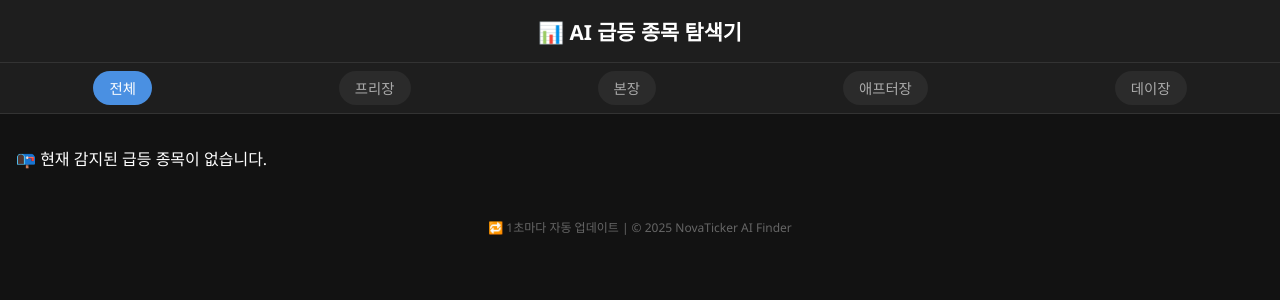
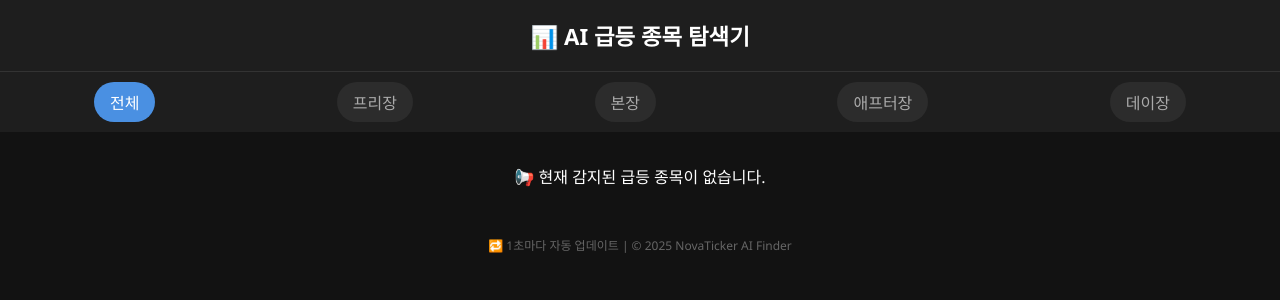
Before and after one commit to novaticker/Aifinder, a Flask app: page / in a window 1280 px wide. Shown: the top 300 px of the page. Run offline with Flask 3, Linux system fonts and the light colour scheme; data that the repository does not hold is empty; parts of the project's set-up code (start-up, migrations or seed data) failed here and were passed over.

Commit message:
Update index.html

```diff
--- a/templates/index.html
+++ b/templates/index.html
@@ -10,13 +10,14 @@
       font-family: 'Segoe UI', sans-serif;
       background-color: #121212;
       color: #fff;
+      -webkit-font-smoothing: antialiased;
     }
 
     header {
       background-color: #1e1e1e;
-      padding: 1rem;
+      padding: 1.2rem;
       text-align: center;
-      font-size: 1.3rem;
+      font-size: 1.4rem;
       font-weight: bold;
       color: #ffffff;
       border-bottom: 1px solid #333;
@@ -26,18 +27,20 @@
       display: flex;
       justify-content: space-around;
       background-color: #1e1e1e;
-      padding: 0.5rem 0;
-      border-bottom: 1px solid #333;
+      padding: 0.6rem 0.2rem;
+      overflow-x: auto;
     }
 
     .tab {
-      background-color: #2b2b2b;
+      background-color: #2c2c2c;
       color: #aaa;
-      padding: 0.4rem 1rem;
+      padding: 0.5rem 1rem;
       border-radius: 20px;
-      font-size: 0.9rem;
+      font-size: 1rem;
       cursor: pointer;
+      white-space: nowrap;
       border: none;
+      margin: 0 4px;
     }
 
     .tab.active {
@@ -51,35 +54,37 @@
 
     .card {
       background-color: #1e1e1e;
-      border-radius: 10px;
+      border-radius: 12px;
       padding: 1rem;
-      margin-bottom: 0.8rem;
-      box-shadow: 0 1px 3px rgba(0,0,0,0.5);
+      margin-bottom: 1rem;
+      box-shadow: 0 1px 4px rgba(0,0,0,0.5);
       border: 1px solid #2b2b2b;
     }
 
     .symbol {
-      font-size: 1.1rem;
+      font-size: 1.2rem;
       font-weight: bold;
       color: #ffffff;
+      margin-bottom: 0.3rem;
     }
 
     .percent {
-      font-size: 1rem;
+      font-size: 1.1rem;
       font-weight: bold;
       color: #e74c3c;
+      margin-left: 6px;
     }
 
     .summary {
       margin-top: 0.4rem;
-      font-size: 0.95rem;
+      font-size: 0.96rem;
       color: #ccc;
     }
 
     .meta {
       font-size: 0.8rem;
       color: #888;
-      margin-top: 0.3rem;
+      margin-top: 0.5rem;
     }
 
     footer {
@@ -141,7 +146,7 @@
         const filtered = currentPhase === "all" ? data : data.filter(item => item.phase === currentPhase);
 
         if (filtered.length === 0) {
-          container.innerHTML = "<p>📭 현재 감지된 급등 종목이 없습니다.</p>";
+          container.innerHTML = "<p style='text-align:center;'>📢 현재 감지된 급등 종목이 없습니다.</p>";
           return;
         }
 
@@ -149,14 +154,14 @@
           const card = document.createElement("div");
           card.className = "card";
           card.innerHTML = `
-            <div class="symbol">🧾 ${item.symbol} <span class="percent">+${item.percent}</span></div>
+            <div class="symbol">🧾 ${item.symbol}<span class="percent">+${item.percent}</span></div>
             <div class="summary">${item.summary}</div>
             <div class="meta">🕒 ${item.time} | 📈 ${getPhaseLabel(item.phase)}</div>
           `;
           container.appendChild(card);
         });
       } catch (e) {
-        document.getElementById("data-container").innerHTML = "<p>❌ 데이터를 불러올 수 없습니다.</p>";
+        document.getElementById("data-container").innerHTML = "<p style='text-align:center;'>❌ 데이터를 불러올 수 없습니다.</p>";
       }
     }
 
```
